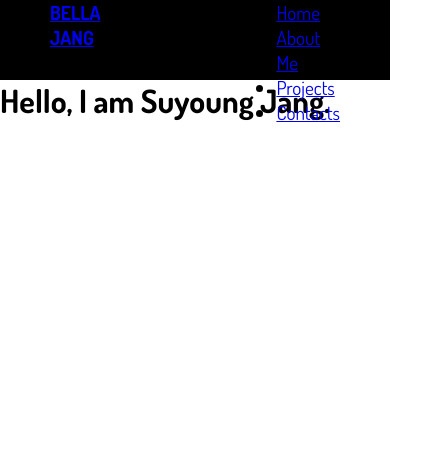
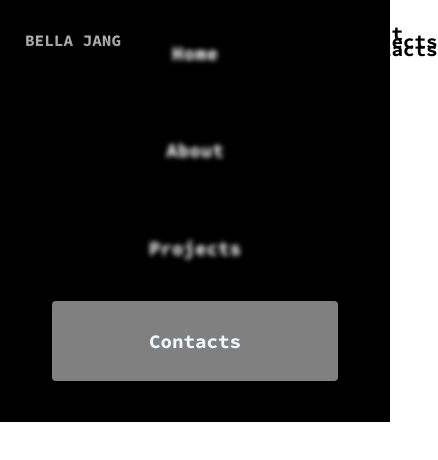
Before and after one commit to bellaajang/Personal-Website, a plain HTML site: page index.html in a window 390 px wide. Shown: the whole page, 438 px wide, since content can reach past the window. Drawn offline with Linux system fonts and the light colour scheme; a web font is replaced by a local one.

Commit message:
made header and made it responsive

```diff
--- a/index.html
+++ b/index.html
@@ -5,43 +5,46 @@
         <meta name="viewport"
         content="width=device-width,
         initial-scale=1.0" />
+        <link rel="icon" type="image/x-icon" href="/images/favicon.ico">
         <title>Suyoung Bella Jang</title>
         <link rel="stylesheet" href="styles.css">
 
         <link rel="preconnect" href="https://fonts.googleapis.com">
-<link rel="preconnect" href="https://fonts.gstatic.com" crossorigin>
-<link href="https://fonts.googleapis.com/css2?family=Dosis:wght@200..800&display=swap" rel="stylesheet">
+        <link rel="preconnect" href="https://fonts.gstatic.com" crossorigin>
+        <link href="https://fonts.googleapis.com/css2?family=Playwrite+PT:wght@100..400&family=Source+Code+Pro:ital,wght@0,200..900;1,200..900&display=swap" rel="stylesheet">
     </head>
     <body>
         <nav class="navbar">
             <div class="navbar_container">
-                <a href="/" id="navbar_logo"><b>BELLA JANG</b></a>
-                <div class="navbar_toggle" id="mobile_menu">
+
+                <a href="/" id="navbar_logo">BELLA JANG</a>
+
+                <div class="navbar__toggle" id="mobile-menu">
                     <span class="bar">About Me</span>
                     <span class="bar">Projects</span>
                     <span class="bar">Contacts</span>
                 </div>
                 <ul class="navbar_menu">
                     <li class="navbar_item">
-                        <a href="/home.html" class="nav_links">
+                        <a href="/home.html" class="navbar_links">
                         Home
                         </a>
                     <li class="navbar_item">
-                        <a href="/aboutme.html" class="nav_links">
-                        About Me
+                        <a href="/about.html" class="navbar_links">
+                        About
                         </a>
                     <li class="navbar_item">
-                        <a href="/projects.html" class="nav_links">
+                        <a href="/projects.html" class="navbar_links">
                         Projects
                         </a>
-                    <li class="navbar_item">
-                        <a href="/contacts.html" class="nav_links">
+                    <li class="navbar_btn">
+                        <a href="/contacts.html" class="button">
                         Contacts
                         </a>
                     </li>
                 </ul>
             </div>
         </nav>
-        <h1>Hello, I am Suyoung Jang.</h1>
+        <h1 style="color: aliceblue;">Hello, I am Suyoung Jang.</h1>
     </body>
 </html>
--- a/styles.css
+++ b/styles.css
@@ -2,7 +2,8 @@
     box-sizing: border-box;
     margin: 0;
     padding: 0;
-    font-family: "Dosis",sans-serif;
+    font-family:"Source Code Pro", monospace;
+    font-weight: 700;
 }
 .navbar {
     background-color: black;
@@ -25,3 +26,167 @@
     margin: 0 auto;
     padding: 0 50px;
 }
+
+#navbar_logo {
+    background-image: linear-gradient(to top, rgb(96, 88, 88) 0%, rgb(255, 255, 255) 100%);
+    background-size: 100%;
+    -webkit-background-clip: text;
+    -moz-background-clip: text;
+    -webkit-text-fill-color: transparent;
+    -moz-text-fill-color: transparent;
+    display: flex;
+    align-items: center;
+    cursor: pointer;
+    text-decoration: none;
+    font-size: 1rem;
+}
+
+.fa-gem {
+    margin-right: 0.5rem;
+}
+
+.navbar_menu {
+    display: flex;
+    align-items: center;
+    list-style: none;
+    text-align: center;
+}
+
+.navbar_item {
+    height: 80px;
+}
+
+.navbar_links {
+    display: flex;
+    align-items: center;
+    justify-content: center;
+    text-decoration: none;
+    padding: 0 1rem;
+    height: 100%;
+    text-shadow: 0px 0px 5px white;
+    color: transparent;
+}
+
+.navbar_btn {
+    display: flex;
+    justify-content: center;
+    align-items: center;
+    padding: 0 1rem;
+    width: 100%;
+}
+
+.button {
+    display: flex;
+    justify-content: center;
+    align-items: center;
+    text-decoration: none;
+    padding: 10px 20px;
+    height: 100%;
+    width: 100%;
+    border: none;
+    border-radius: 4px;
+    background-color: grey;
+    color:aliceblue ;
+}
+
+.button:hover {
+    background-color: aliceblue;
+    color: black;
+
+    transition: all 0.3s ease;
+}
+.navbar_links:hover {
+    color: aliceblue;
+    transition: all 0.5s ease;
+}
+
+@media screen and (max-width: 960px){
+    .navbar_container {
+        display: flex;
+        justify-content: space-between;
+        height: 80px;
+        z-index: 1;
+        width: 100%;
+        max-width: 1300px;
+        padding: 0;
+    }
+
+    .navbar_menu {
+        display: grid;
+        grid-template-columns: auto;
+        margin: 0;
+        width: 100%;
+        position: absolute;
+        transition: all 0.5s ease;
+        height: 50vh;
+        z-index: -1;
+        background: black;
+    }
+
+    .navbar_menu.active {
+        top: 100%;
+        opacity: 1;
+        transition: all 0.5s ease;
+        z-index: 99;
+        height: 50vh;
+        font-size: 1.6rem;
+
+    }
+    #navbar_logo {
+        padding-left: 25px;
+    }
+
+    .navbar__toggle .bar {
+        width: 25px;
+        height: 3px;
+        margin: 5px auto;
+        transition: all 0.3s ease-in-out;
+        background: black;
+    }
+
+    .navbar_item {
+        width: 100%;
+    }
+
+    .navbar_links {
+        text-align: center;
+        padding: 2rem;
+        width: 100%;
+        display: table;
+    }
+
+    #mobile-menu {
+        position: absolute;
+        top:20%;
+        right: 5%;
+        transition: tanslate(5%,20%);
+    }
+    .navbar_btn {
+        padding-bottom: 2rem;
+    }
+    .button {
+        display: flex;
+        justify-content: center;
+        align-items: center;
+        width: 80%;
+        height: 80px;
+        margin: 0;
+    }
+
+    .navbar__toggle .bar {
+        display: block;
+        cursor: pointer;
+    }
+
+    #mobile-menu.is-active .bar:nth-child(2) {
+        opacity: 0;
+    }
+
+    #mobile-menu.is-active .bar:nth-child(1) {
+        transform: translateY(8px) rotate(45deg);
+    }
+
+    #mobile-menu.is-active .bar:nth-child(3) {
+        transform: translateY(-8px) rotate(-45deg);
+    }
+}
```
Also changed, not shown: about.html (added), aboutme.html (deleted), contacts .html (deleted), contacts.html (added), images/favicon.ico (added).
